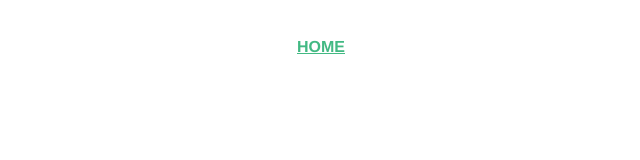
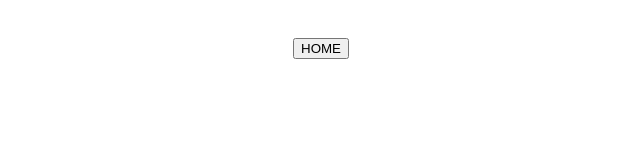
Before and after one commit to jenseneducation-viktor-rizk/TDD-webshop-grupp-5, a Vue app: page / in a window 1280 px wide. Shown: the top 160 px of the page, without its empty margins (319-959 px from the left). Built offline with nearby package versions, Linux system fonts and the light colour scheme.

Commit message:
router tests passed but still annoying error from jest

```diff
--- a/src/components/Nav.vue
+++ b/src/components/Nav.vue
@@ -1,12 +1,24 @@
 <template>
   <div id="nav">
-    <router-link to="/" class="logo">HOME</router-link>
+    <button @click="toHomePage" class="logo">HOME</button>
   </div>
 </template>
 
 <script>
 
-export default {};
+export default {
+  methods: {
+    toHomePage() {
+      // if(this.$router.history.current.name == "Home") {
+      //   this.$router.go()
+      // }
+      // else {
+      //   this.$router.push('/')
+      // }{
+      this.$router.push('/')
+    }
+  }
+};
 </script>
 
 <style>
```
Also changed, not shown: 1 other file (tests, documents, lock files or other folders).
